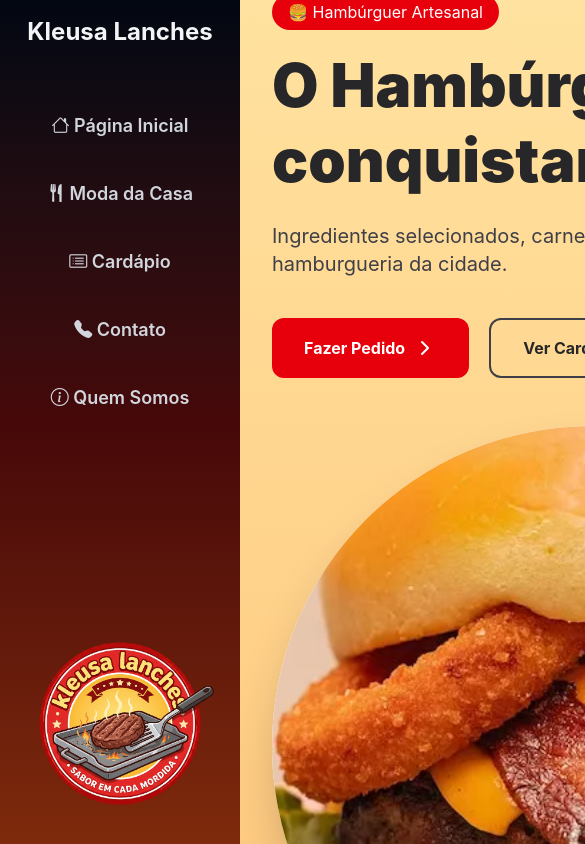
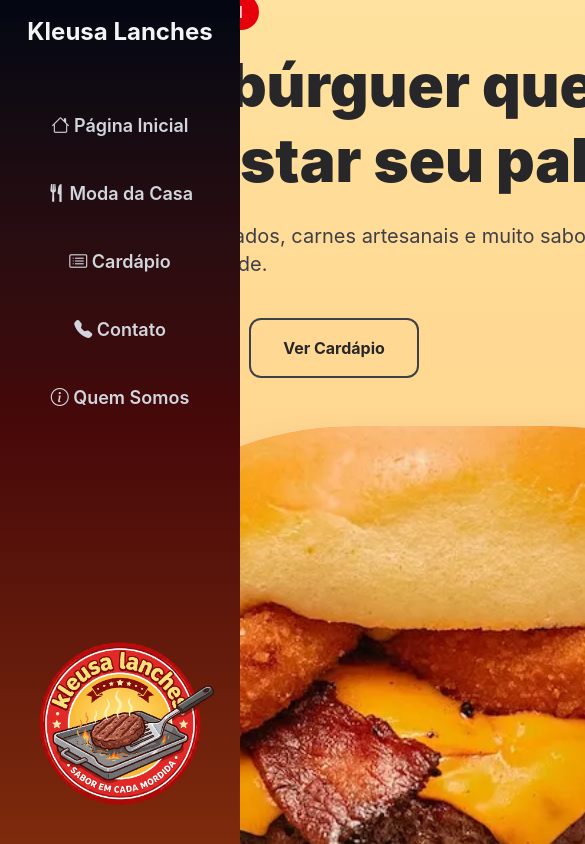
Before and after one commit to Nicdan123/KleusaLanches, a React (Vite) app: page / in a window 390 px wide. Shown: the top 844 px of the page, 585 px wide, since content can reach past the window. Built offline with nearby package versions, Linux system fonts and the light colour scheme.

Commit message:
começando a responsividade

```diff
--- a/src/App.jsx
+++ b/src/App.jsx
@@ -5,9 +5,10 @@ import "./App.css";
 
 function App() {
   return (
-    <div className="flex">
+    <div className="flex min-h-screen">
       <MenuLado />
-      <main className="ml-60 flex-1 min-h-screen bg-slate-50">
+
+      <main className="ml-0 md:ml-60 flex-1 min-h-screen bg-slate-50">
         <Routes>
           <Route path="/" element={<PaginaInicial />} />
           {/* <Route path="/sobre" element={} /> */}
@@ -18,4 +19,3 @@ function App() {
 }
 
 export default App;
-// {/* <section className="flex ">{/* começo da pagina inicial */}</section> */}
```
